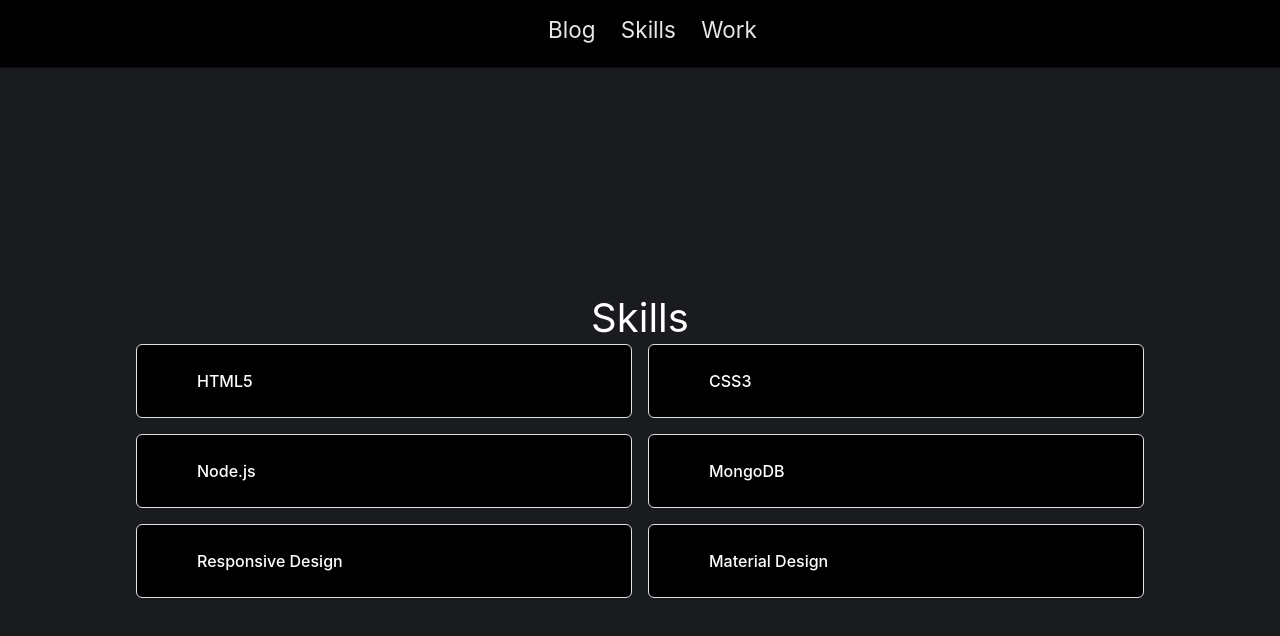
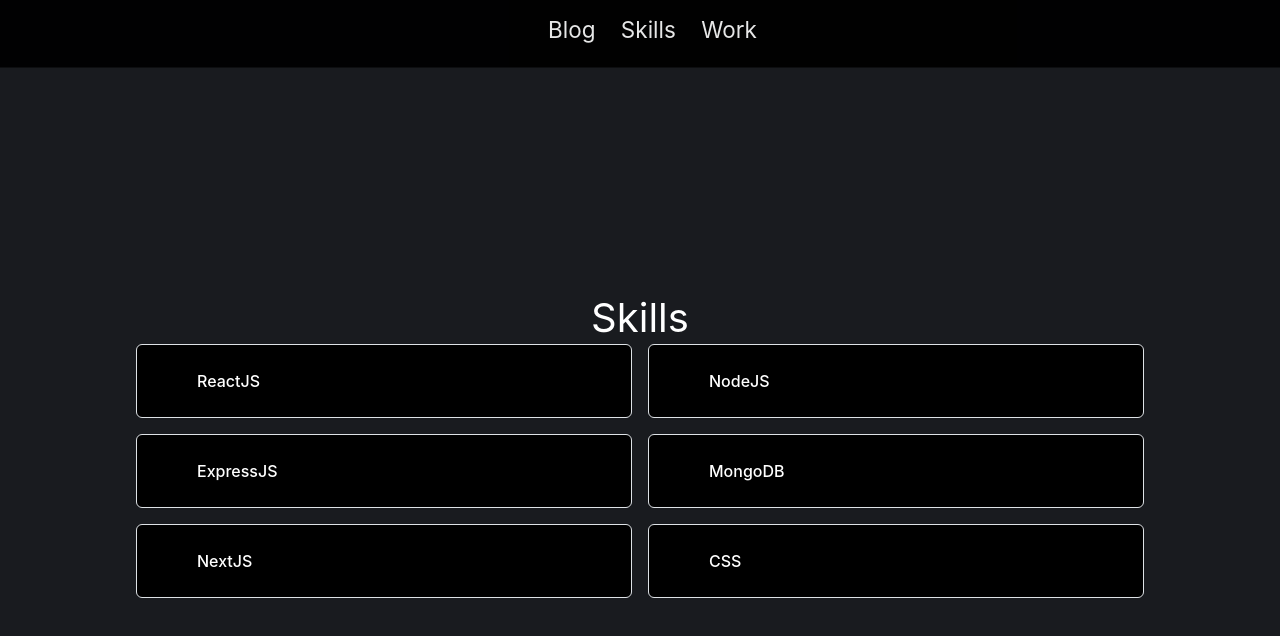
Before and after one commit to JRCcoding/Portfolio, a React (Create React App) app in the folder client/: page /skills in a window 1280 px wide. Shown: the top 636 px of the page. Built offline with nearby package versions, Linux system fonts and the light colour scheme; some icons are missing.

Commit message:
blog cleanup, skills update

```diff
--- a/client/src/data.js
+++ b/client/src/data.js
@@ -1,29 +1,10 @@
 // import kaitlynimage from './images/kaitlyn.png'
 
 export const skills = [
-  'HTML5',
-  'CSS3',
-  'Node.js',
+  'ReactJS',
+  'NodeJS',
+  'ExpressJS',
   'MongoDB',
-  'Responsive Design',
-  'Material Design',
+  'NextJS',
+  'CSS',
 ]
-
-export const projects = [
-  {
-    title: 'Kaitlyn King',
-    subtitle: 'Develop and Design',
-    description:
-      'Website for the wonderful Kaitlyn King, nice informational with good looks and functionality.',
-    image: './kaitlyn.png',
-    link: 'https://jrccoding.github.io/KaitlynKing1.0/',
-  },
-  {
-    title: 'Ecommerce Site Template',
-    subtite: 'Develop and Design',
-    description:
-      'This is a template I created for an ecommerce website. Fully functional with test logins and even test payout through PayPal.',
-    image: '',
-    link: 'https://jrccoding.github.io/',
-  },
-]
--- a/client/src/screens/BlogScreen.js
+++ b/client/src/screens/BlogScreen.js
@@ -14,7 +14,7 @@
     fetchBlogposts()
   }, [])
   return (
-    <div id='blog' style={{ minHeight: '100vh' }}>
+    <div id='blog'>
       <Icon
         icon='bx:code-alt'
         className='content-center text-white w-20 h-20 mx-auto mt-40 ml-0'
@@ -64,7 +64,7 @@
                         alt={blogpost.submitUser}
                         style={{
                           height: '40px',
-                          borderRadius: '50%',
+                          borderRadius: '20%',
                           display: 'inline',
                         }}
                       />
--- a/client/src/screens/BlogpostScreen.js
+++ b/client/src/screens/BlogpostScreen.js
@@ -1,13 +1,12 @@
 import axios from 'axios'
 import parse from 'html-react-parser'
 import React, { useEffect, useState } from 'react'
-import { useNavigate, useParams } from 'react-router-dom'
+import { useParams } from 'react-router-dom'
 import '../styles/Blog.css'
 
 const BlogpostScreen = () => {
   const [blogpost, setBlogpost] = useState()
   const { id } = useParams()
-  const navigate = useNavigate()
   useEffect(() => {
     const fetchBlogpost = async () => {
       const { data } = await axios
@@ -76,7 +75,7 @@
             <img
               src={blogpost.submitUserImage}
               alt={blogpost.submitUser}
-              style={{ height: '40px', borderRadius: '50%', display: 'inline' }}
+              style={{ height: '40px', borderRadius: '20%', display: 'inline' }}
             />
           </sub>
           <br />
--- a/client/src/screens/WorkScreen.js
+++ b/client/src/screens/WorkScreen.js
@@ -18,7 +18,7 @@
         id='work'
       />{' '}
       <h1 className='text-center text-3xl text-white'>Work</h1>
-      <Row xs={1} sm={1} md={1} lg={1}>
+      <Row xs={1} sm={1} md={1} lg={2}>
         <Col className='mb-10'>
           <a
             href='https://lnctreats.com/'
@@ -104,7 +104,7 @@
             rel='noreferrer'
           >
             <h2 className='text-white mt-20 text-center'>
-              Personal Site
+              Personal Site Template
               <a
                 href='https://github.com/jrccoding/portfolio'
                 target='_blank'
--- a/client/src/styles/Blog.css
+++ b/client/src/styles/Blog.css
@@ -7,7 +7,7 @@
     /* color: rgb(0,175,145); */
     color: white;
     /* border: 2px solid #00af91; */
-    border-radius: 45px;
+    border-radius: 15px;
     min-height: 60vh;
     padding: 1.7%;
     box-shadow:
```
